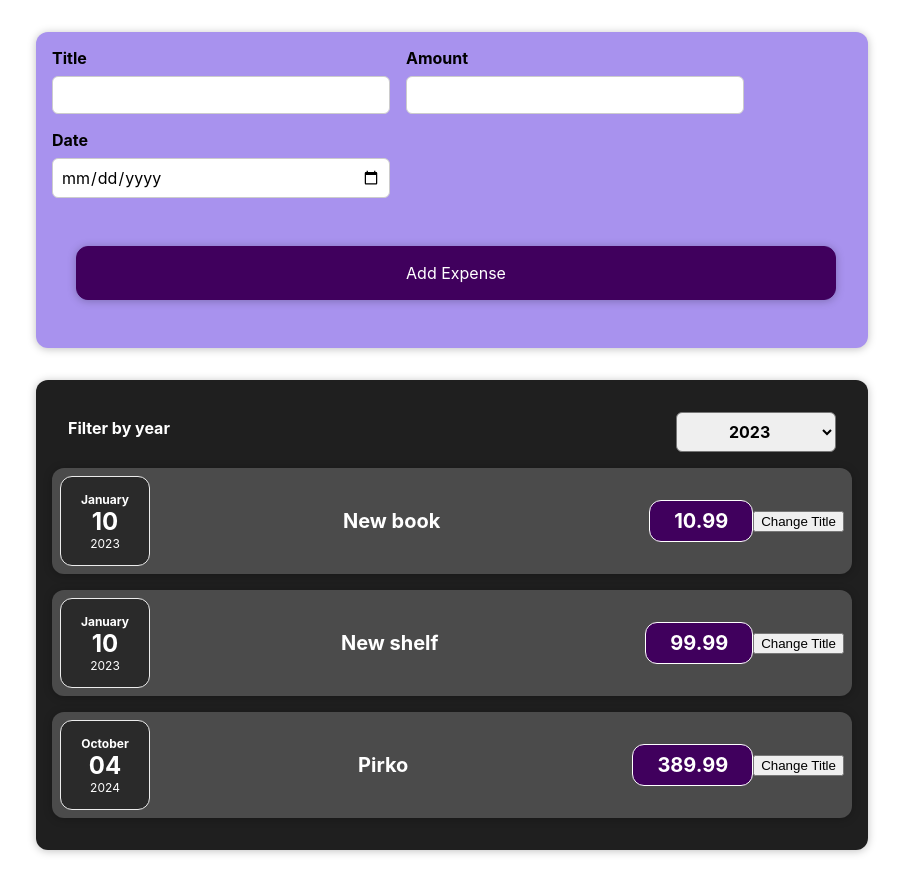
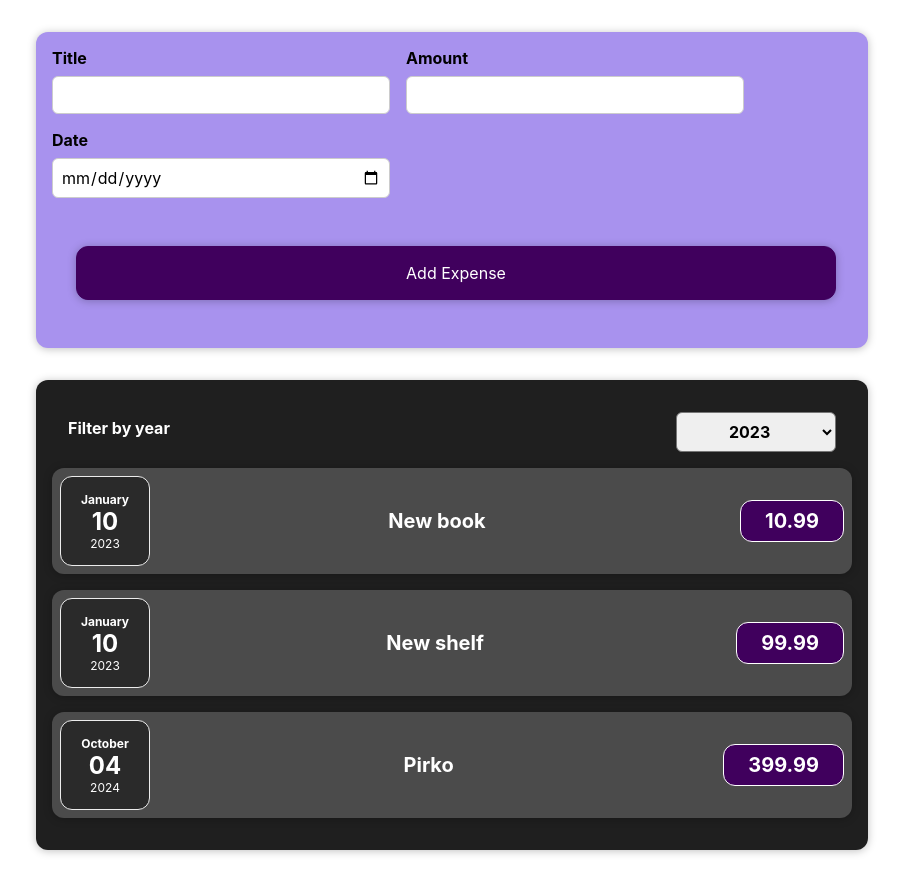
Before and after one commit to Estellio/expenses, a React (Create React App) app: page / in a window 1280 px wide. Shown: the whole page, without its empty margins (188-1091 px from the left). Built offline with nearby package versions, Linux system fonts and the light colour scheme.

Commit message:
Vormiandmete kasutamine nimekirja moodustamisel - keys

```diff
--- a/src/App.js
+++ b/src/App.js
@@ -5,19 +5,22 @@ import {useState} from "react";
 
 const DUMMY_EXPENSES = [
     {
+        id: 'e1',
         date: new Date(2023, 0, 10),
         title: 'New book',
         amount: 10.99
     },
     {
+        id: 'e2',
         date: new Date(2023, 0, 10),
         title: 'New shelf',
         amount: 99.99
     },
     {
+        id: 'e3',
         date: new Date(2024, 9, 4),
         title: 'Pirko',
-        amount: 389.99
+        amount: 399.99
     }
 ]
 
@@ -36,7 +39,7 @@ const App = () => {
   return (
     <div className="App">
         <NewExpense onAddExpense={addExpenseHandler}></NewExpense>
-        <Expenses expenseData={DUMMY_EXPENSES}></Expenses>
+        <Expenses expenseData={expenses}></Expenses>
     </div>
   );
 }
--- a/src/components/Expenses/ExpenseItem.css
+++ b/src/components/Expenses/ExpenseItem.css
@@ -53,3 +53,7 @@
         padding: 0.5rem 1.5rem;
     }
 }
+
+li {
+    list-style: none
+}
--- a/src/components/Expenses/ExpenseItem.js
+++ b/src/components/Expenses/ExpenseItem.js
@@ -4,21 +4,16 @@ import ExpenseDate from './ExpenseDate';
 import Card from '../UI/Card'
 
 const ExpenseItem = (props) => {
-    const [title, setTitle] = useState(props.expenseData.title)
-
-    const clickHandler = () => {
-        setTitle('New shelf')
-        console.log(title)
-    }
     return (
-        <div className="expense-item card">
-            <ExpenseDate date={props.expenseData.date}></ExpenseDate>
+        <li>
+        <Card className="expense-item">
+            <ExpenseDate date={props.date}></ExpenseDate>
             <div className="expense-item__description">
-                <h2>{title}</h2>
-                <div className="expense-item__price">{props.expenseData.amount}</div>
+                <h2>{props.title}</h2>
+                <div className="expense-item__price">{props.amount}</div>
             </div>
-            <button onClick={clickHandler}>Change Title</button>
-        </div>
+        </Card>
+        </li>
     )
 }
 
--- a/src/components/Expenses/Expenses.js
+++ b/src/components/Expenses/Expenses.js
@@ -4,7 +4,7 @@ import Card from "../UI/Card";
 import './Expenses.css';
 import ExpensesFilter from "./ExpensesFilter";
 
-function Expenses(props) {
+const Expenses = (props) => {
     const [filteredYear, setFilteredYear] = useState('2023')
 
     console.log(filteredYear + ' year data in Expenses.js')
@@ -19,7 +19,12 @@ function Expenses(props) {
             <ExpensesFilter selected={filteredYear} onChangeFilter={filterChangeHandler}></ExpensesFilter>
             {
                 props.expenseData.map((expense) => {
-                    return <ExpenseItem expenseData={expense}></ExpenseItem>
+                    return <ExpenseItem
+                    id={expense.id}
+                    title={expense.title}
+                    amount={expense.amount}
+                    date={expense.date}
+                    ></ExpenseItem>
                 })
             }
         </Card>
--- a/src/components/NewExpense/ExpenseForm.js
+++ b/src/components/NewExpense/ExpenseForm.js
@@ -3,34 +3,28 @@ import './ExpenseForm.css'
 import './NewExpense.css'
 
 const ExpenseForm = (props) => {
-    const [enteredTitle, setEnteredTitle] = useState('')
-    const [enteredAmount, setEnteredAmount] = useState('')
-    const [enteredDate, setEnteredDate] = useState('')
 
     const titleChangeHandler = (event) => {
-        setEnteredTitle(event.target.value)
+        console.log(event.target.value)
     }
 
     const amountChangeHandler = (event) => {
-        setEnteredAmount(event.target.value)
+        console.log(event.target.value)
     }
 
     const dateChangeHandler = (event) => {
-        event.preventDefault()
-        const expenseData = {
-            title: enteredTitle,
-            amount: enteredAmount,
-            date: new Date(enteredDate)
-        }
-        props.onSaveExpenseData(expenseData)
-        setEnteredTitle('')
-        setEnteredAmount('')
-        setEnteredDate('')
+        console.log(event.target.value)
     }
 
     const submitHandler = (event) => {
         event.preventDefault()
-        console.log('Form is submitted!')
+
+        const expenseData = {
+            title: event.target[0].value,
+            amount: event.target[1].value,
+            date: new Date(event.target[2].value)
+        }
+        props.onSaveExpenseData(expenseData)
     }
 
     return(
@@ -38,11 +32,11 @@ const ExpenseForm = (props) => {
             <div className='new-expense__controls'>
                 <div className='new-expense__control'>
                     <label>Title</label>
-                    <input type='text' onChange={titleChangeHandler} value={enteredTitle}/>
+                    <input type='text' onChange={titleChangeHandler}/>
                 </div>
                 <div className='new-expense__control'>
                     <label>Amount</label>
-                    <input type='number' min='0.01' step='0.01' onChange={amountChangeHandler} value={enteredAmount}/>
+                    <input type='number' min='0.01' step='0.01' onChange={amountChangeHandler}/>
                 </div>
                 <div className='new-expense__control'>
                     <label>Date</label>
```
